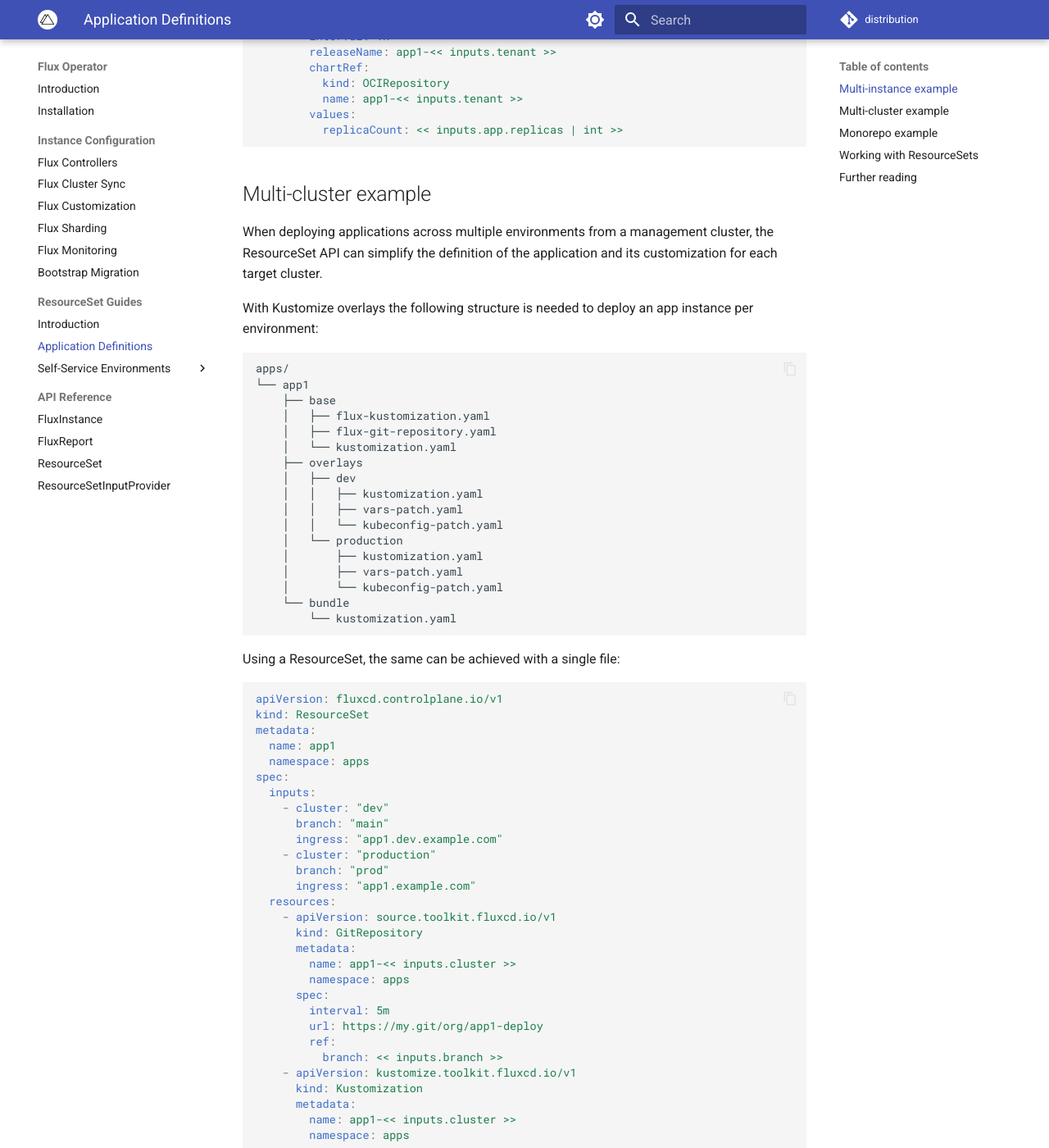
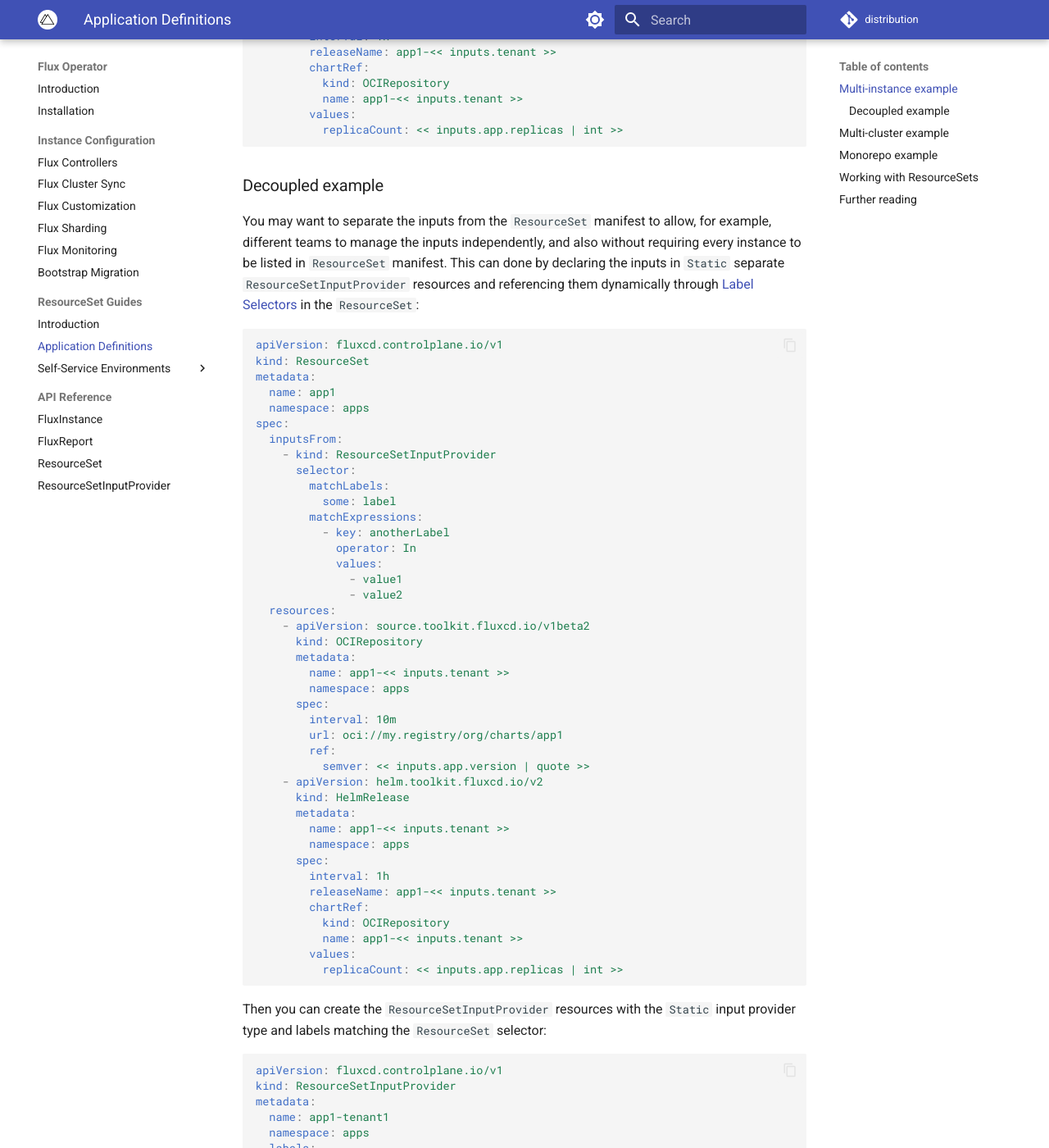
Before and after one commit to controlplaneio-fluxcd/distribution, an MkDocs documentation site: the page built from docs/operator/resourcesets/app-definition.md, in a window 1280 px wide and 1400 px high, scrolled down 1980 px. Shown: the whole window at 82% size. Built offline with MkDocs 1.6.1 and Material for MkDocs 9.7.7, drawn with Linux system fonts in a browser that asks for light colours; comment, search, counter and statistics services are not loaded; some of the changed text lies outside the part shown.

Commit message:
Add guide for decoupled ResourceSet
Signed-off-by: Matheus Pimenta <matheuscscp@gmail.com>

````diff
--- a/docs/operator/resourcesets/app-definition.md
+++ b/docs/operator/resourcesets/app-definition.md
@@ -95,6 +95,99 @@ spec:
         values:
           replicaCount: << inputs.app.replicas | int >>
 ```
+
+### Decoupled example
+
+You may want to separate the inputs from the `ResourceSet` manifest to allow,
+for example, different teams to manage the inputs independently, and also
+without requiring every instance to be listed in `ResourceSet` manifest.
+This can done by declaring the inputs in `Static` separate
+`ResourceSetInputProvider` resources and referencing them dynamically through
+[Label Selectors](https://kubernetes.io/docs/concepts/overview/working-with-objects/labels/#label-selectors)
+in the `ResourceSet`:
+
+```yaml
+apiVersion: fluxcd.controlplane.io/v1
+kind: ResourceSet
+metadata:
+  name: app1
+  namespace: apps
+spec:
+  inputsFrom:
+    - kind: ResourceSetInputProvider
+      selector:
+        matchLabels:
+          some: label
+        matchExpressions:
+          - key: anotherLabel
+            operator: In
+            values:
+              - value1
+              - value2
+  resources:
+    - apiVersion: source.toolkit.fluxcd.io/v1beta2
+      kind: OCIRepository
+      metadata:
+        name: app1-<< inputs.tenant >>
+        namespace: apps
+      spec:
+        interval: 10m
+        url: oci://my.registry/org/charts/app1
+        ref:
+          semver: << inputs.app.version | quote >>
+    - apiVersion: helm.toolkit.fluxcd.io/v2
+      kind: HelmRelease
+      metadata:
+        name: app1-<< inputs.tenant >>
+        namespace: apps
+      spec:
+        interval: 1h
+        releaseName: app1-<< inputs.tenant >>
+        chartRef:
+          kind: OCIRepository
+          name: app1-<< inputs.tenant >>
+        values:
+          replicaCount: << inputs.app.replicas | int >>
+```
+
+Then you can create the `ResourceSetInputProvider` resources with the
+`Static` input provider type and labels matching the `ResourceSet` selector:
+
+```yaml
+apiVersion: fluxcd.controlplane.io/v1
+kind: ResourceSetInputProvider
+metadata:
+  name: app1-tenant1
+  namespace: apps
+  labels:
+    some: label
+    anotherLabel: value1
+spec:
+  type: Static
+  defaultValues:
+    tenant: "tenant1"
+    app:
+      version: "6.7.x"
+      replicas: 2
+---
+apiVersion: fluxcd.controlplane.io/v1
+kind: ResourceSetInputProvider
+metadata:
+  name: app1-tenant2
+  namespace: apps
+  labels:
+    some: label
+    anotherLabel: value2
+spec:
+  type: Static
+  defaultValues:
+    tenant: "tenant2"
+    app:
+      version: "6.6.x"
+      replicas: 3
+```
+
+> **Note:** The `ResourceSet` and `ResourceSetInputProvider` resources must be in the same namespace.
 
 ## Multi-cluster example
 
````
